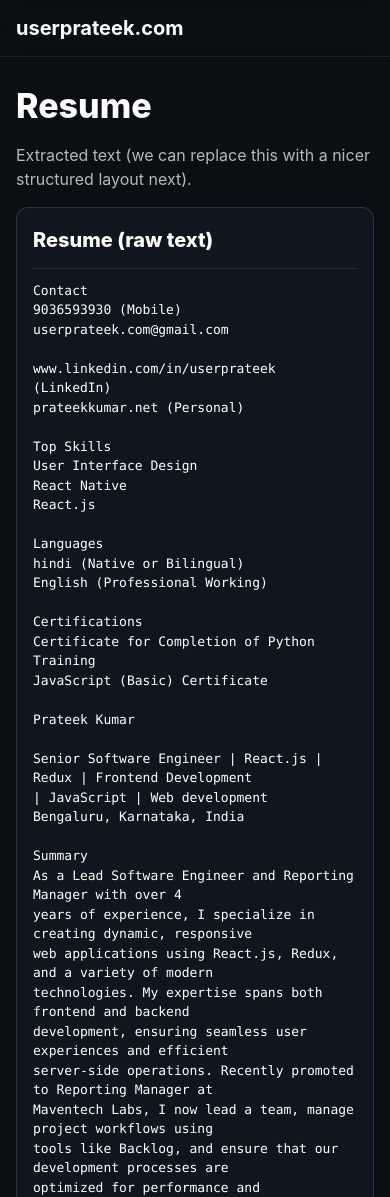
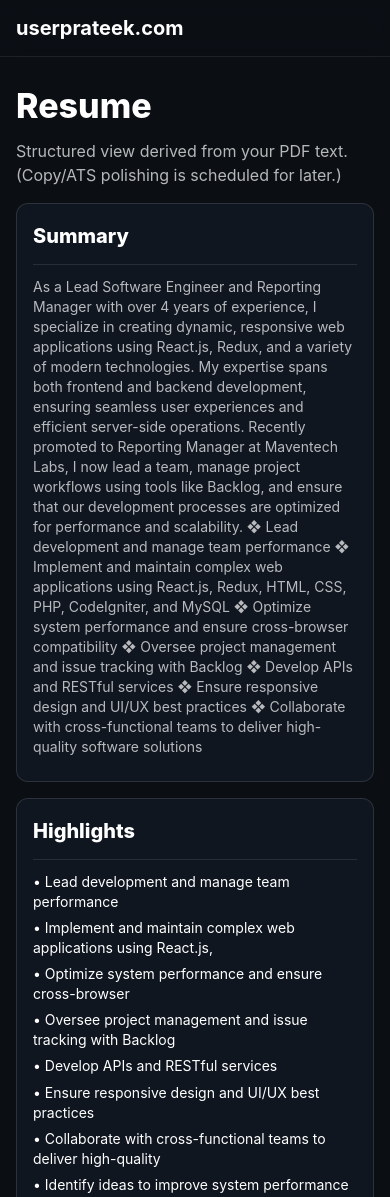
Before and after one commit to prateek-kumar-user/persona-website, a React (Vite) app: page /resume in a window 390 px wide. Shown: the top 1197 px of the page. Built offline with nearby package versions, Linux system fonts and the light colour scheme; some icons are missing.

Commit message:
Resume page: structured sections + responsive grid

```diff
--- a/src/pages/ResumePage/ResumePage.jsx
+++ b/src/pages/ResumePage/ResumePage.jsx
@@ -1,11 +1,24 @@
 import React from 'react';
-import { Box, Card, CardContent, Divider, Stack, Typography } from '@mui/material';
+import {
+  Box,
+  Card,
+  CardContent,
+  Divider,
+  Stack,
+  Typography
+} from '@mui/material';
 
 import resumeText from '../../content/resume.txt?raw';
 
-function Section({ title, children }) {
+import styles from './ResumePage.module.scss';
+
+function Section({ title, children, className }) {
   return (
-    <Card variant="outlined" sx={{ borderColor: 'rgba(255,255,255,0.12)' }}>
+    <Card
+      variant="outlined"
+      className={className}
+      sx={{ borderColor: 'rgba(255,255,255,0.12)' }}
+    >
       <CardContent>
         <Stack spacing={1.5}>
           <Typography variant="h6" sx={{ fontWeight: 800 }}>
@@ -19,31 +32,103 @@ function Section({ title, children }) {
   );
 }
 
+function pickBlock(text, heading) {
+  // very lightweight extractor: finds a heading line and returns text until next blank+capital heading
+  const lines = text.split(/\r?\n/);
+  const idx = lines.findIndex((l) => l.trim() === heading);
+  if (idx === -1) return '';
+  const out = [];
+  for (let i = idx + 1; i < lines.length; i += 1) {
+    const line = lines[i];
+    if (line.trim() === '') continue;
+
+    // stop at next known heading
+    if (
+      ['Experience', 'Education', 'Summary', 'Top Skills', 'Languages', 'Certifications', 'Contact'].includes(
+        line.trim()
+      )
+    ) {
+      break;
+    }
+    out.push(line.trim());
+  }
+  return out.join('\n');
+}
+
+function pickBullets(text) {
+  // Extract lines starting with "❖" or "➞" as bullets.
+  return text
+    .split(/\r?\n/)
+    .map((l) => l.trim())
+    .filter((l) => l.startsWith('❖') || l.startsWith('➞'))
+    .map((l) => l.replace(/^[❖➞]\s*/, ''));
+}
+
 export default function ResumePage() {
+  const summary = pickBlock(resumeText, 'Summary');
+  const topSkills = pickBlock(resumeText, 'Top Skills');
+  const languages = pickBlock(resumeText, 'Languages');
+  const certifications = pickBlock(resumeText, 'Certifications');
+  const bullets = pickBullets(resumeText);
+
   return (
     <Box>
-      <Stack spacing={2} sx={{ mb: 2 }}>
+      <Box className={styles.header}>
         <Typography variant="h4" sx={{ fontWeight: 800 }}>
           Resume
         </Typography>
         <Typography variant="body1" color="text.secondary">
-          Extracted text (we can replace this with a nicer structured layout next).
+          Structured view derived from your PDF text. (Copy/ATS polishing is scheduled for later.)
         </Typography>
-      </Stack>
+      </Box>
 
-      <Section title="Resume (raw text)">
-        <Typography
-          component="pre"
-          sx={{
-            whiteSpace: 'pre-wrap',
-            fontFamily: 'ui-monospace, SFMono-Regular, Menlo, Monaco, Consolas, "Liberation Mono", "Courier New", monospace',
-            fontSize: 13,
-            margin: 0
-          }}
-        >
-          {resumeText}
-        </Typography>
-      </Section>
+      <Box className={styles.grid}>
+        <Section title="Summary" className={styles.card}>
+          <Typography variant="body2" color="text.secondary">
+            {summary || '—'}
+          </Typography>
+        </Section>
+
+        <Section title="Highlights" className={styles.card}>
+          {bullets?.length ? (
+            <Stack spacing={0.75}>
+              {bullets.slice(0, 8).map((b) => (
+                <Typography key={b} variant="body2">
+                  • {b}
+                </Typography>
+              ))}
+            </Stack>
+          ) : (
+            <Typography variant="body2" color="text.secondary">
+              —
+            </Typography>
+          )}
+        </Section>
+
+        <Section title="Top skills" className={styles.card}>
+          <Typography component="pre" className={styles.pre}>
+            {topSkills || '—'}
+          </Typography>
+        </Section>
+
+        <Section title="Languages" className={styles.card}>
+          <Typography component="pre" className={styles.pre}>
+            {languages || '—'}
+          </Typography>
+        </Section>
+
+        <Section title="Certifications" className={styles.card}>
+          <Typography component="pre" className={styles.pre}>
+            {certifications || '—'}
+          </Typography>
+        </Section>
+
+        <Section title="Raw extracted text" className={styles.full}>
+          <Typography component="pre" className={styles.pre}>
+            {resumeText}
+          </Typography>
+        </Section>
+      </Box>
     </Box>
   );
 }
--- /dev/null
+++ b/src/pages/ResumePage/ResumePage.module.scss
@@ -0,0 +1,31 @@
+.header {
+  display: grid;
+  gap: 12px;
+}
+
+.grid {
+  margin-top: 16px;
+  display: grid;
+  gap: 16px;
+  grid-template-columns: 1fr;
+
+  @media (min-width: 900px) {
+    grid-template-columns: 1fr 1fr;
+    align-items: start;
+  }
+}
+
+.full {
+  grid-column: 1 / -1;
+}
+
+.card {
+  height: 100%;
+}
+
+.pre {
+  white-space: pre-wrap;
+  font-family: ui-monospace, SFMono-Regular, Menlo, Monaco, Consolas, "Liberation Mono", "Courier New", monospace;
+  font-size: 13px;
+  margin: 0;
+}
```
